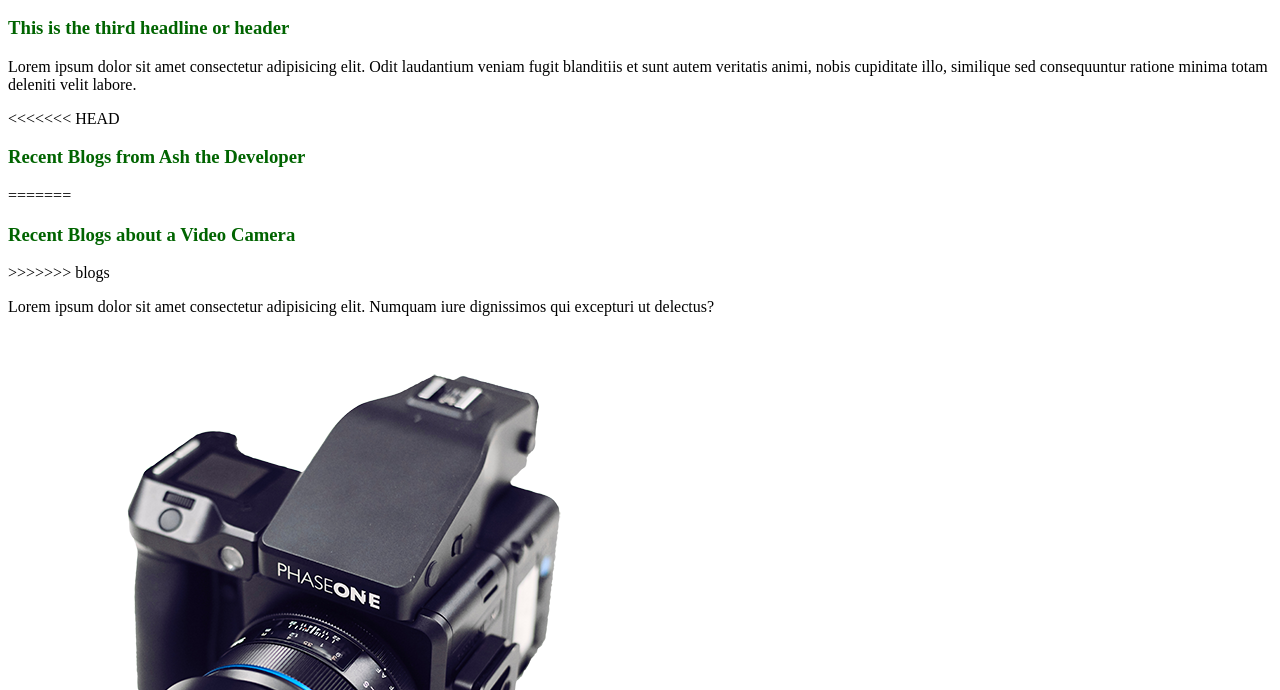
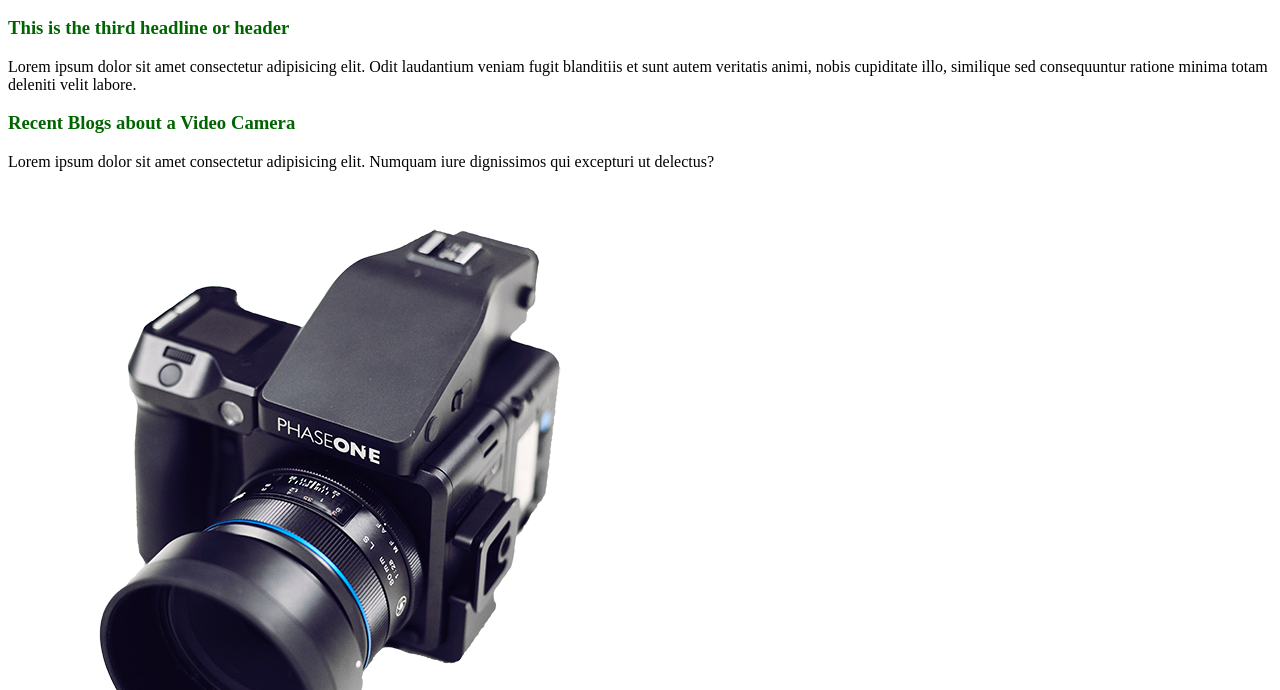
Before and after one commit to AskatAsh/practicing-git, a plain HTML site: page index.html in a window 1280 px wide. Shown: the part 110-800 px from the top of the page. Drawn offline with Linux system fonts and the light colour scheme.

Commit message:
made small changes

```diff
--- a/index.html
+++ b/index.html
@@ -13,14 +13,9 @@
   <h3>This is the third headline or header</h3>
   <p>Lorem ipsum dolor sit amet consectetur adipisicing elit. Odit laudantium veniam fugit blanditiis et sunt autem veritatis animi, nobis cupiditate illo, similique sed consequuntur ratione minima totam deleniti velit labore.</p>
   <div>
-<<<<<<< HEAD
-    <h3>Recent Blogs from Ash the Developer</h3>
-=======
     <h3>Recent Blogs about a Video Camera</h3>
->>>>>>> blogs
     <p>Lorem ipsum dolor sit amet consectetur adipisicing elit. Numquam iure dignissimos qui excepturi ut delectus?</p>
     <img src="./video-camera.png" alt="image of a video camera">
-
   </div>
 </body>
 </html>
```
